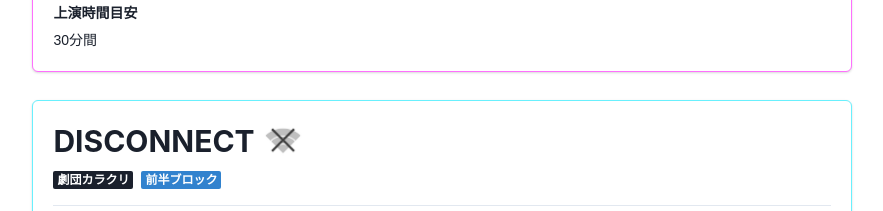
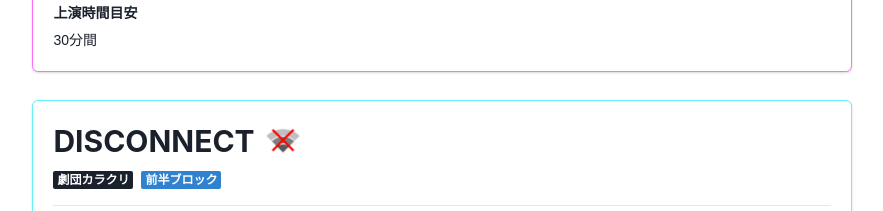
Before and after one commit to DENGEKI-TDU/universe, a Next.js app: page /2024 in a window 1280 px wide. Shown: the part 2160-2371 px from the top of the page, without its empty margins (198-1081 px from the left). Built offline with nearby package versions, Linux system fonts and the light colour scheme; a web font is replaced by a local one.

Commit message:
Update: 画像を更新

```diff
--- a/src/app/2024/page.tsx
+++ b/src/app/2024/page.tsx
@@ -168,7 +168,7 @@
         <CardHeader paddingBottom={"5px"}>
           <HStack>
           <Heading size='lg'>DISCONNECT</Heading>
-          <Image marginRight={"0px"} height="40px" src="/poster/2024/logo/logo_3.png" />
+          <Image marginRight={"0px"} height="40px" src="/poster/2024/logo/color/logo_3.png" />
           </HStack>
         </CardHeader>
         <CardBody paddingTop={"5px"}>
```
Also changed, not shown: public/poster/2024/logo/color/logo_3.png (added), public/poster/2024/logo/color/logo_4.png (added).
